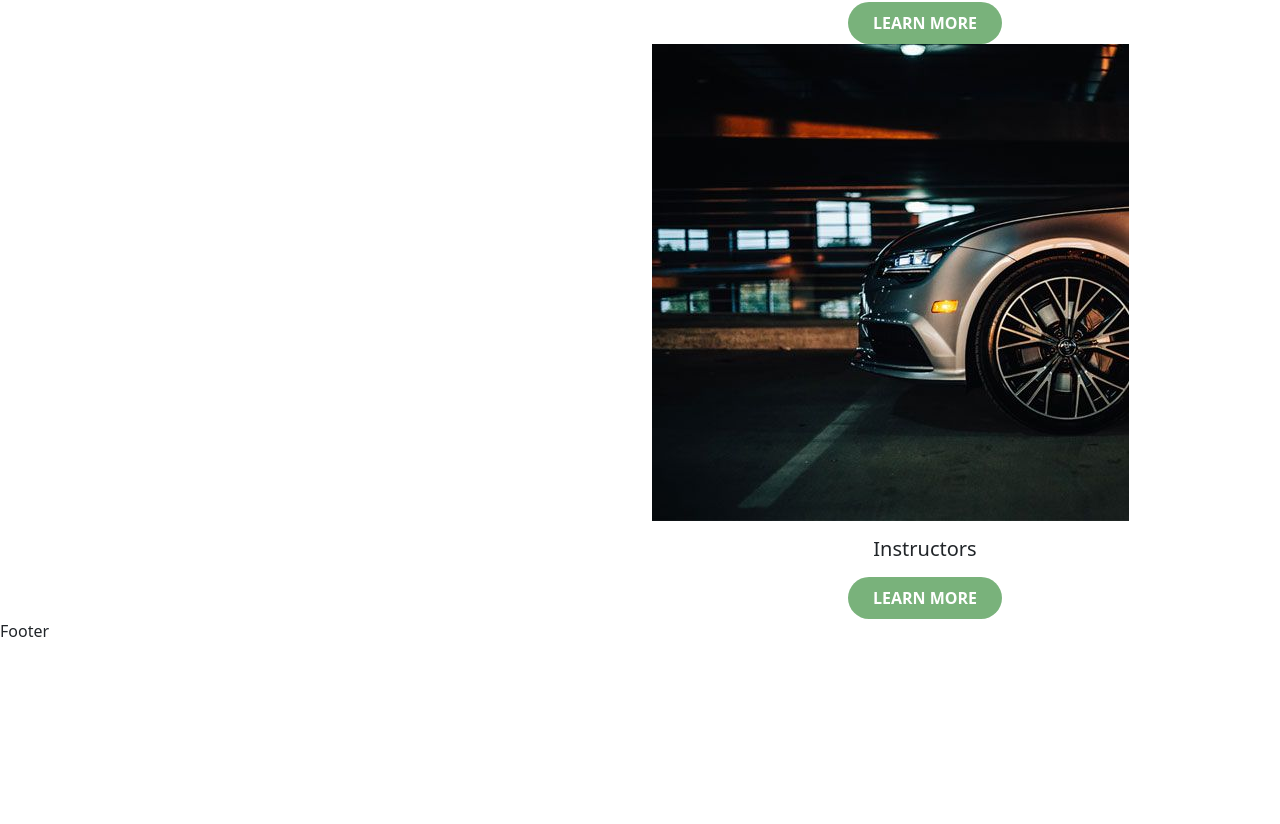
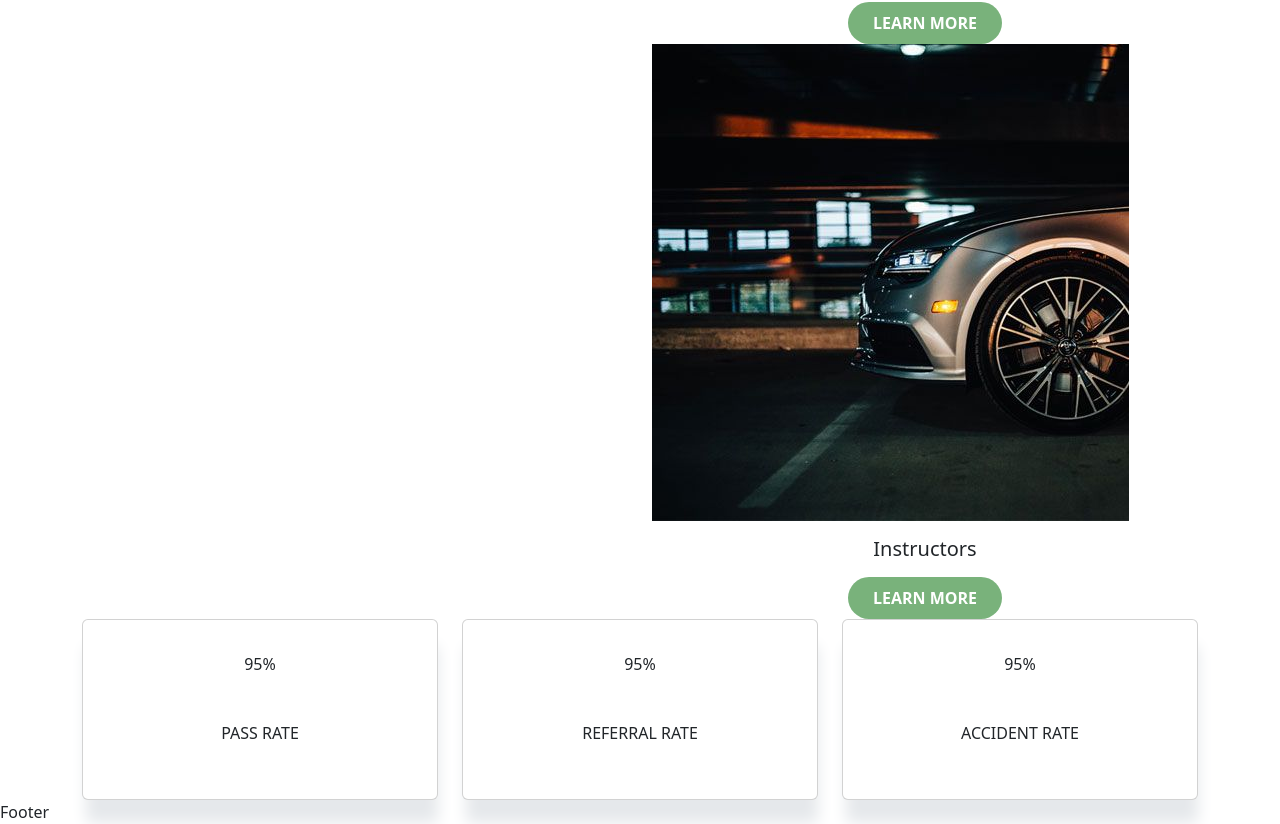
Before and after one commit to LorenzoTesoro/proj-html-vuejs, a Vue app: page / in a window 1280 px wide. Shown: the part 1661-2485 px from the top of the page. Before the commit the page ends 2304 px from the top, so only its background shows below. Built offline with nearby package versions, Linux system fonts and the light colour scheme; the HTML template or start-up script is replaced by a standard one.

Commit message:
add stats section

```diff
--- a/src/assets/scss/partials/_main.scss
+++ b/src/assets/scss/partials/_main.scss
@@ -50,6 +50,7 @@ main {
       }
     }
   }
+  /* /.jumbotron */
   .book_lesson {
     margin-bottom: 2rem;
     p {
@@ -107,6 +108,7 @@ main {
       }
     }
   }
+  /* /.book_lesson */
   .cta {
     background-image: url(/images/horizontal-cta-background.jpg);
     background-size: cover;
@@ -124,14 +126,16 @@ main {
       }
     }
   }
+  /* /.cta */
   .courses {
     background-image: url("/images/promise-background.jpg");
     background-size: cover;
     background-position: bottom;
     padding-top: 0.5rem;
-    padding-bottom: 1.5rem;
+    padding-bottom: 3rem;
 
     .card {
+      margin-top: -2rem;
       width: 70%;
       position: relative;
       h1 {
@@ -148,6 +152,7 @@ main {
       .corner {
         width: 50px;
         position: absolute;
+        border-radius: 0.2rem;
         top: 0;
         left: 0;
       }
@@ -171,5 +176,37 @@ main {
       }
     }
   }
+  /* /.courses */
+  .statistics {
+    padding-top: 1.5rem;
+    padding-bottom: 1.5rem;
+    background-image: url("/images/latestnews-bottom.png");
+    background-size: contain;
+    background-position: top;
+    background-repeat: no-repeat;
+    background-color: $bg_transparent;
+
+    .card {
+      border-top: 3px solid $primary;
+      align-items: center;
+
+      .circle {
+        border-radius: 100%;
+        width: 150px;
+        aspect-ratio: 1;
+        border: 5px solid $primary;
+        display: flex;
+        align-items: center;
+        justify-content: center;
+        font-size: 2rem;
+        padding-bottom: 0.2rem;
+      }
+
+      h6,
+      .number {
+        color: $dark_hash;
+        filter: brightness(200%);
+      }
+    }
+  }
 }
-/* /.jumbotron */
--- a/src/assets/scss/partials/_variables.scss
+++ b/src/assets/scss/partials/_variables.scss
@@ -26,6 +26,7 @@ $danger_darker: #78020f;
 /* other colors */
 $light_hash: #e5e8eb;
 $dark_hash: #484848;
+$bg_transparent: #e7ebee;
 
 $gold_light: #d6c9b0;
 $gold: #d2b899;
--- a/src/components/layout/AppMain.vue
+++ b/src/components/layout/AppMain.vue
@@ -3,6 +3,8 @@ import HeroSection from "../main_sections/HeroSection.vue";
 import BookSection from "../main_sections/BookSection.vue";
 import CtaSection from "../main_sections/CtaSection.vue";
 import CoursesSection from "../main_sections/CoursesSection.vue";
+import StatsSection from "../main_sections/StatsSection.vue";
+import CardItem from "../utilities/CardItem.vue";
 
 export default {
   name: "AppMain",
@@ -11,6 +13,8 @@ export default {
     BookSection,
     CtaSection,
     CoursesSection,
+    StatsSection,
+    CardItem,
   },
 };
 </script>
@@ -21,5 +25,6 @@ export default {
     <BookSection />
     <CtaSection />
     <CoursesSection />
+    <StatsSection />
   </main>
 </template>
--- /dev/null
+++ b/src/components/main_sections/StatsSection.vue
@@ -0,0 +1,53 @@
+<script>
+import CardItem from "../utilities/CardItem.vue";
+
+export default {
+  name: "StatsSection",
+  components: {
+    CardItem,
+  },
+};
+</script>
+
+<template>
+  <!-- TODO: CREATE DINAMIC CIRCLE,   resolve background issue -->
+  <section class="statistics">
+    <div class="container">
+      <div class="row">
+        <div class="col">
+          <CardItem>
+            <div class="circle mb-5">
+              <div class="number">95%</div>
+            </div>
+            <div class="title pb-3">
+              <h6 class="text-uppercase">pass rate</h6>
+            </div>
+          </CardItem>
+        </div>
+        <div class="col">
+          <CardItem>
+            <div class="circle mb-5">
+              <div class="number">95%</div>
+            </div>
+            <div class="title pb-3">
+              <h6 class="text-uppercase">referral rate</h6>
+            </div>
+          </CardItem>
+        </div>
+        <div class="col">
+          <CardItem>
+            <div class="circle mb-5">
+              <div class="number">95%</div>
+            </div>
+            <div class="title pb-3">
+              <h6 class="text-uppercase">Accident rate</h6>
+            </div>
+          </CardItem>
+        </div>
+      </div>
+      <!-- /.row -->
+    </div>
+    <!-- /.container -->
+  </section>
+  <!-- /.statistics -->
+</template>
```
